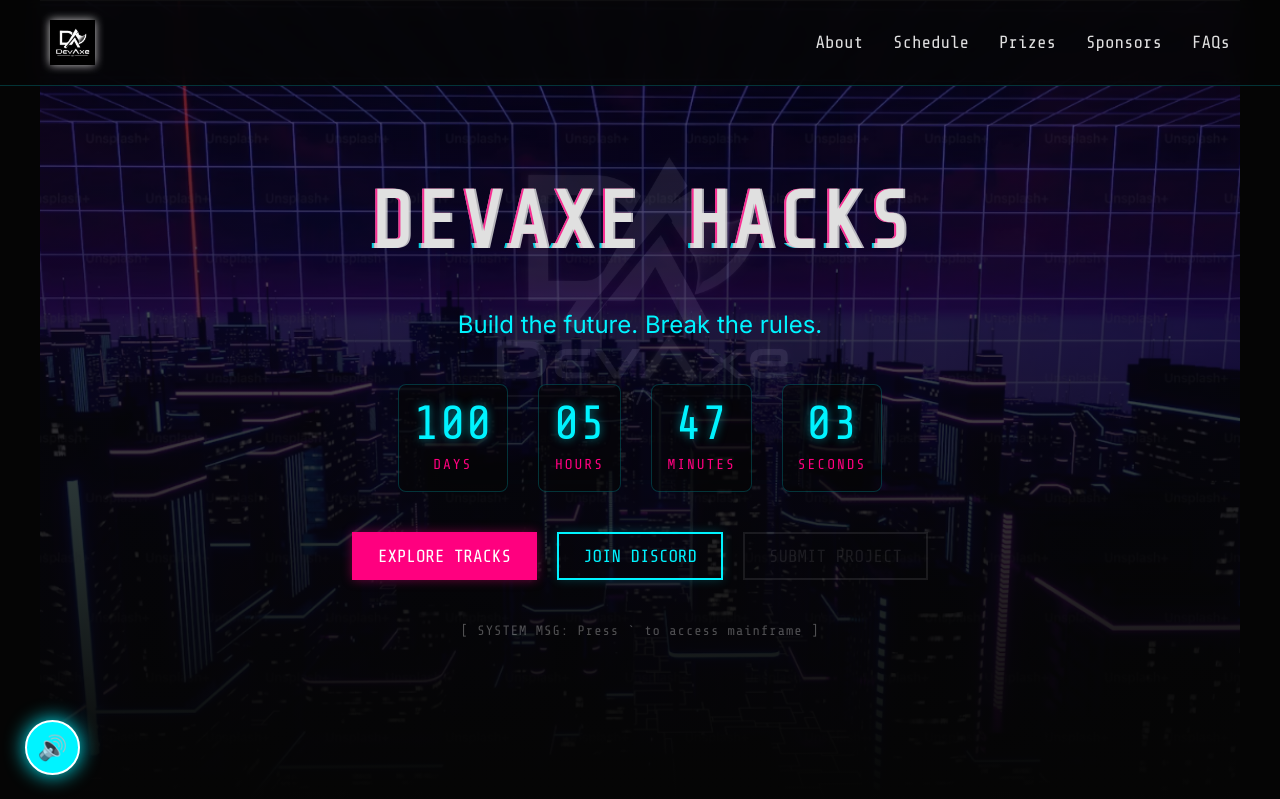
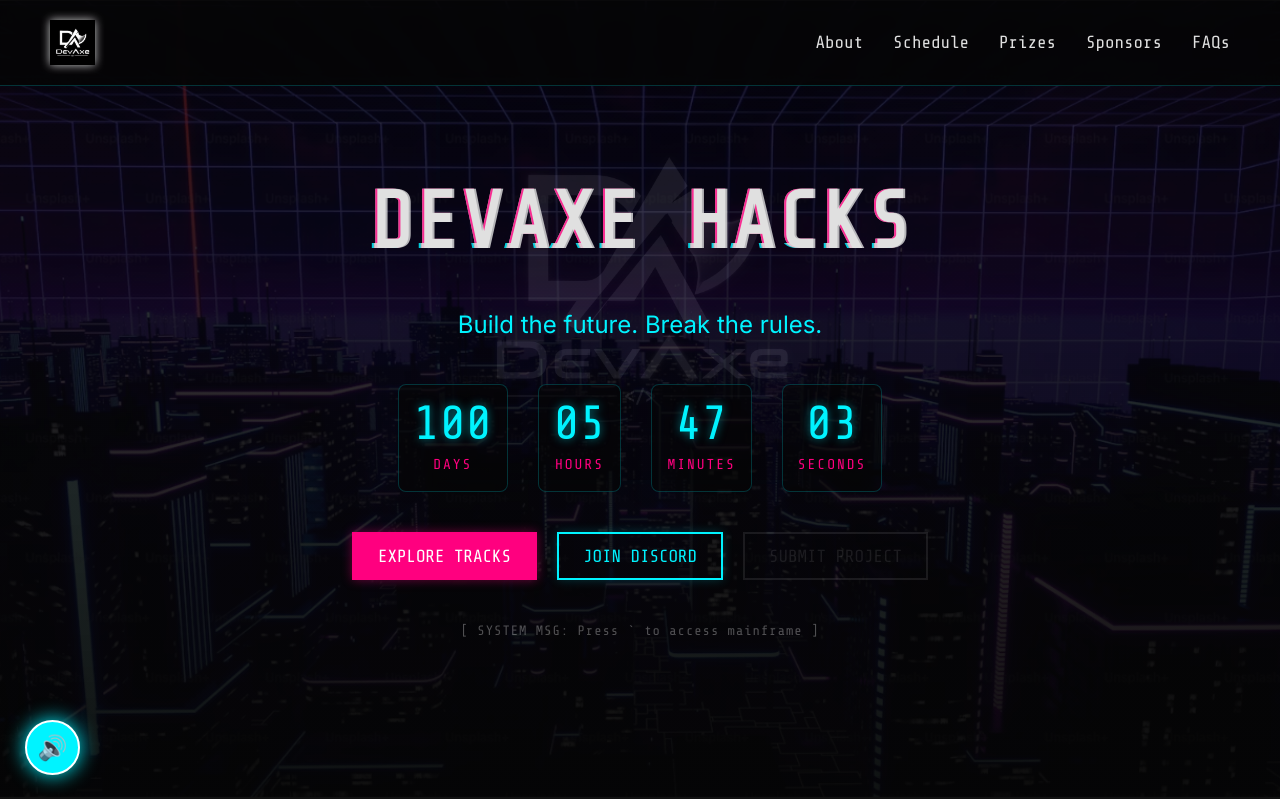
Before and after one commit to Kashcx-dev/DevAxe-Pages, a React (Vite) app: page / in a window 1280 px wide. Shown: the top 799 px of the page. Built offline with nearby package versions, Linux system fonts and the light colour scheme.

Commit message:
Moved background to body as fixed overlay

```diff
--- a/src/index.css
+++ b/src/index.css
@@ -25,6 +25,13 @@
 
 body {
   background-color: var(--bg-color);
+  background-image:
+    linear-gradient(rgba(5, 5, 5, 0.75), rgba(5, 5, 5, 0.95)),
+    url('/backsplash.png');
+  background-size: cover;
+  background-position: center;
+  background-attachment: fixed;
+  background-repeat: no-repeat;
   color: var(--text-main);
   font-family: var(--font-main);
   overflow-x: hidden;
@@ -113,9 +120,6 @@
   align-items: center;
   justify-content: center;
   text-align: center;
-  background:
-    linear-gradient(to bottom, rgba(5, 5, 5, 0.5) 0%, rgba(5, 5, 5, 1) 100%),
-    url('/backsplash.png') center/cover no-repeat;
   position: relative;
 }
 .hero-logo-watermark {
```
